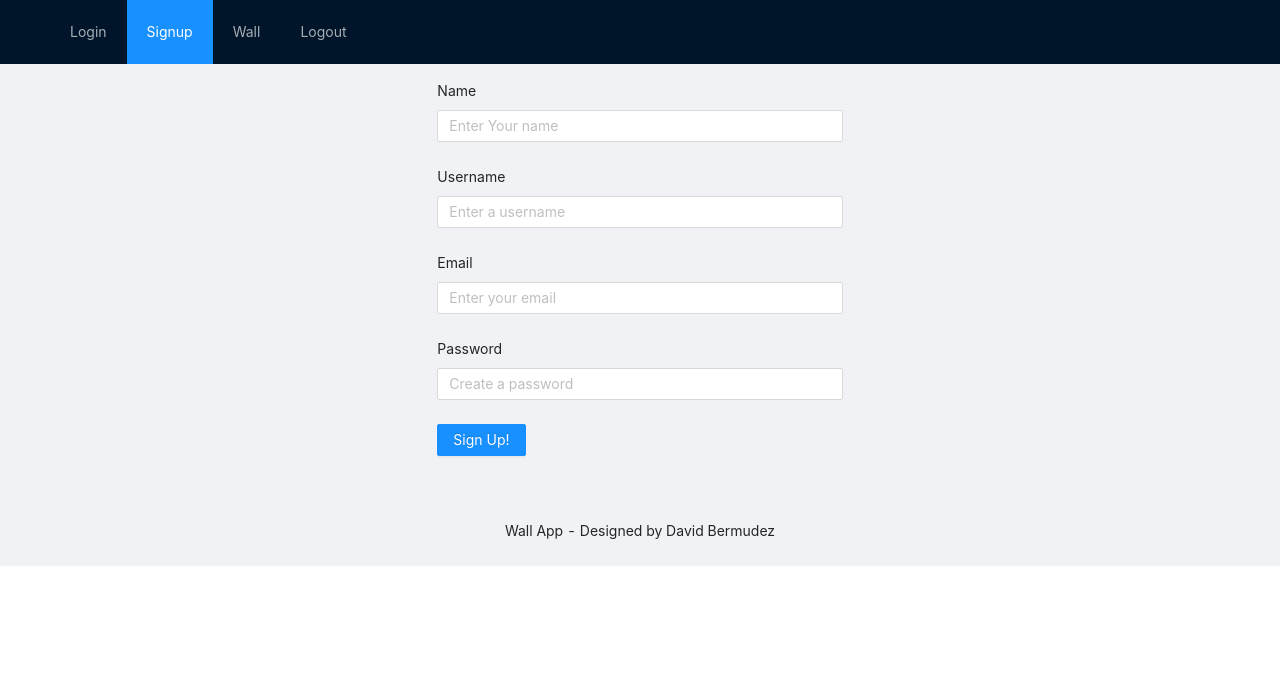
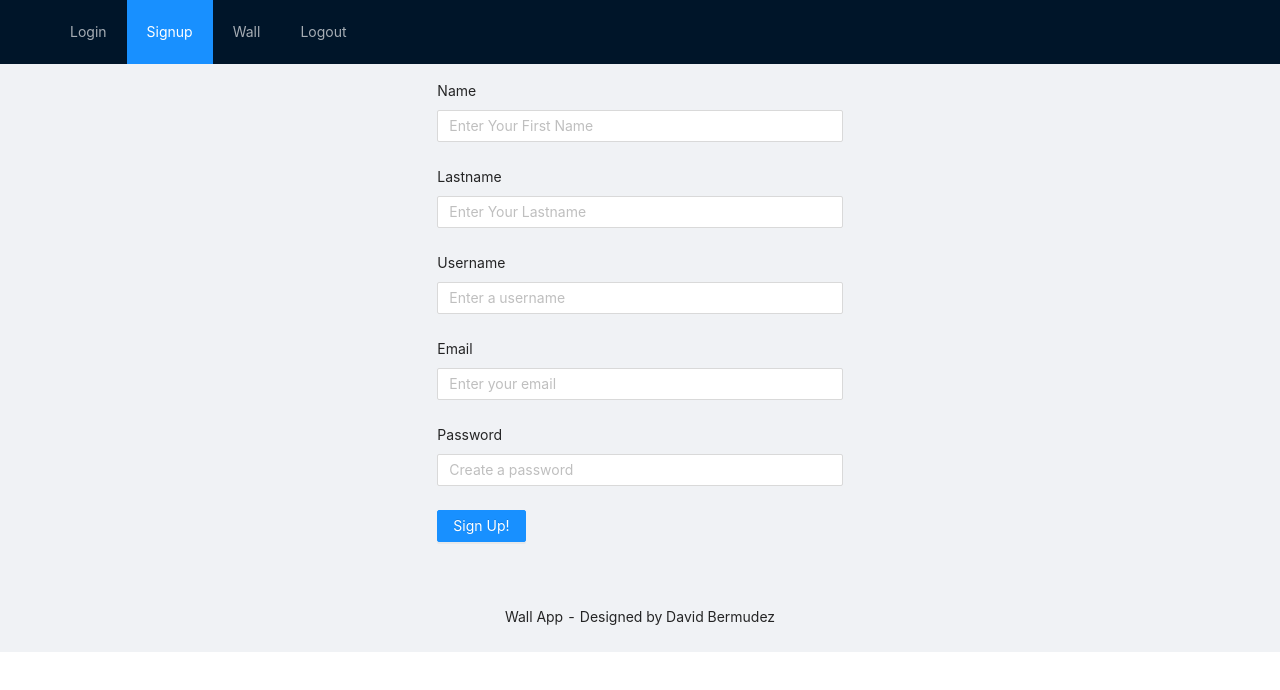
Before and after one commit to david-bermudez1102/wall-app, a React (Create React App) app in the folder frontend/: page /signup in a window 1280 px wide. Shown: the top 690 px of the page. Built offline with nearby package versions, Linux system fonts and the light colour scheme; no server answers.

Commit message:
Added Logout route and component

```diff
--- a/frontend/src/Actions/userActions.js
+++ b/frontend/src/Actions/userActions.js
@@ -48,7 +48,6 @@ export const fetchSession = () => dispatch =>
 	})
 		.then(handleErrors)
 		.then(currentUser => {
-			localStorage.setItem("token", currentUser.token)
 			dispatch({
 				type: "SET_SESSION",
 				session: { isLoggedIn: true, currentUser }
@@ -58,7 +57,7 @@ export const fetchSession = () => dispatch =>
 
 export const handleLogout = () => dispatch => {
 	localStorage.removeItem("token")
-	dispatch({
+	return dispatch({
 		type: "LOGOUT"
 	})
 }
--- a/frontend/src/App.js
+++ b/frontend/src/App.js
@@ -8,6 +8,7 @@ import { Layout } from "antd"
 import Navbar from "./Components/Navbar"
 import { useDispatch } from "react-redux"
 import { fetchSession } from "./Actions/userActions"
+import Logout from "./Components/Logout"
 const { Content, Footer } = Layout
 
 function App() {
@@ -31,6 +32,7 @@ function App() {
 						<Route path={"/login"} component={Login} />
 						<Route path={"/wall"} component={Wall} />
 						<Route path={"/signup"} component={SignUp} />
+						<Route path={"/logout"} component={Logout} />
 					</Switch>
 				</Content>
 				<Footer style={{ textAlign: "center" }}>
--- /dev/null
+++ b/frontend/src/Components/Logout/index.js
@@ -0,0 +1,20 @@
+import { useSelector, shallowEqual, useDispatch } from "react-redux"
+import { useHistory } from "react-router-dom"
+import { handleLogout } from "../../Actions/userActions"
+import { useEffect } from "react"
+
+const Logout = () => {
+	const { session } = useSelector(({ session }) => ({ session }), shallowEqual)
+	const dispatch = useDispatch()
+	const history = useHistory()
+
+	useEffect(() => {
+		if (session.isLoggedIn)
+			dispatch(handleLogout()).then(() => history.push("/"))
+		else history.push("/")
+	}, [])
+
+	return null
+}
+
+export default Logout
--- a/frontend/src/Components/Signup/SignupForm/SignupForm.js
+++ b/frontend/src/Components/Signup/SignupForm/SignupForm.js
@@ -5,53 +5,29 @@ import { useSelector, shallowEqual } from "react-redux"
 import { Redirect } from "react-router-dom"
 const SignUpForm = props => {
 	const { session } = useSelector(({ session }) => ({ session }), shallowEqual)
-	const [state, setState] = useState({
-		name: "",
-		username: "",
-		email: "",
-		password: ""
-	})
 
-	const onChange = e => {
-		setState({ ...state, [e.target.name]: e.target.value })
-	}
-
-	const handleSubmit = e => {
-		e.preventDefault()
-		handleSignUp(state)
+	const handleSubmit = data => {
+		handleSignUp(data)
 	}
 
 	if (session.isLoggedIn) return <Redirect to={"/wall"} />
 
 	return (
-		<Form onSubmit={handleSubmit} layout={"vertical"}>
-			<Form.Item name={"name"} label={"Name"}>
-				<Input
-					type={"text"}
-					placeholder={"Enter Your name"}
-					onChange={onChange}
-				/>
+		<Form onFinish={handleSubmit} layout={"vertical"}>
+			<Form.Item name={"first_name"} label={"Name"}>
+				<Input type={"text"} placeholder={"Enter Your First Name"} />
+			</Form.Item>
+			<Form.Item name={"last_name"} label={"Lastname"}>
+				<Input type={"text"} placeholder={"Enter Your Lastname"} />
 			</Form.Item>
 			<Form.Item name={"username"} label={"Username"}>
-				<Input
-					type={"text"}
-					placeholder={"Enter a username"}
-					onChange={onChange}
-				/>
+				<Input type={"text"} placeholder={"Enter a username"} />
 			</Form.Item>
 			<Form.Item name={"email"} label={"Email"}>
-				<Input
-					type={"email"}
-					placeholder={"Enter your email"}
-					onChange={onChange}
-				/>
+				<Input type={"email"} placeholder={"Enter your email"} />
 			</Form.Item>
 			<Form.Item name={"password"} label={"Password"}>
-				<Input
-					type={"password"}
-					placeholder={"Create a password"}
-					onChange={onChange}
-				/>
+				<Input type={"password"} placeholder={"Create a password"} />
 			</Form.Item>
 			<Form.Item>
 				<Button htmlType={"submit"} type={"primary"}>
--- a/frontend/src/Components/Wall/Messages/Message/Message.js
+++ b/frontend/src/Components/Wall/Messages/Message/Message.js
@@ -1,12 +1,19 @@
 import React from "react"
-import { Comment } from "antd"
+import { Comment, Avatar } from "antd"
 import formatDistance from "date-fns/formatDistance"
 
 const Message = ({ message }) => {
 	const { author, content, created, updated } = message
+	const { username, first_name, last_name } = author
+
 	return (
 		<Comment
-			author={<a>{author.username}</a>}
+			avatar={<Avatar />}
+			author={
+				<a>
+					{first_name} {last_name} @{username}
+				</a>
+			}
 			content={content}
 			datetime={formatDistance(new Date(created), new Date(), {
 				addSuffix: true
--- a/frontend/src/Components/Wall/Messages/index.js
+++ b/frontend/src/Components/Wall/Messages/index.js
@@ -14,7 +14,11 @@ const Messages = props => {
 				<Card size={"small"} bordered={false} title={"Wall Messages"}>
 					<List
 						dataSource={messages}
-						renderItem={message => <Message message={message} />}
+						renderItem={message => (
+							<List.Item>
+								<Message message={message} />
+							</List.Item>
+						)}
 					/>
 				</Card>
 			</Col>
```
